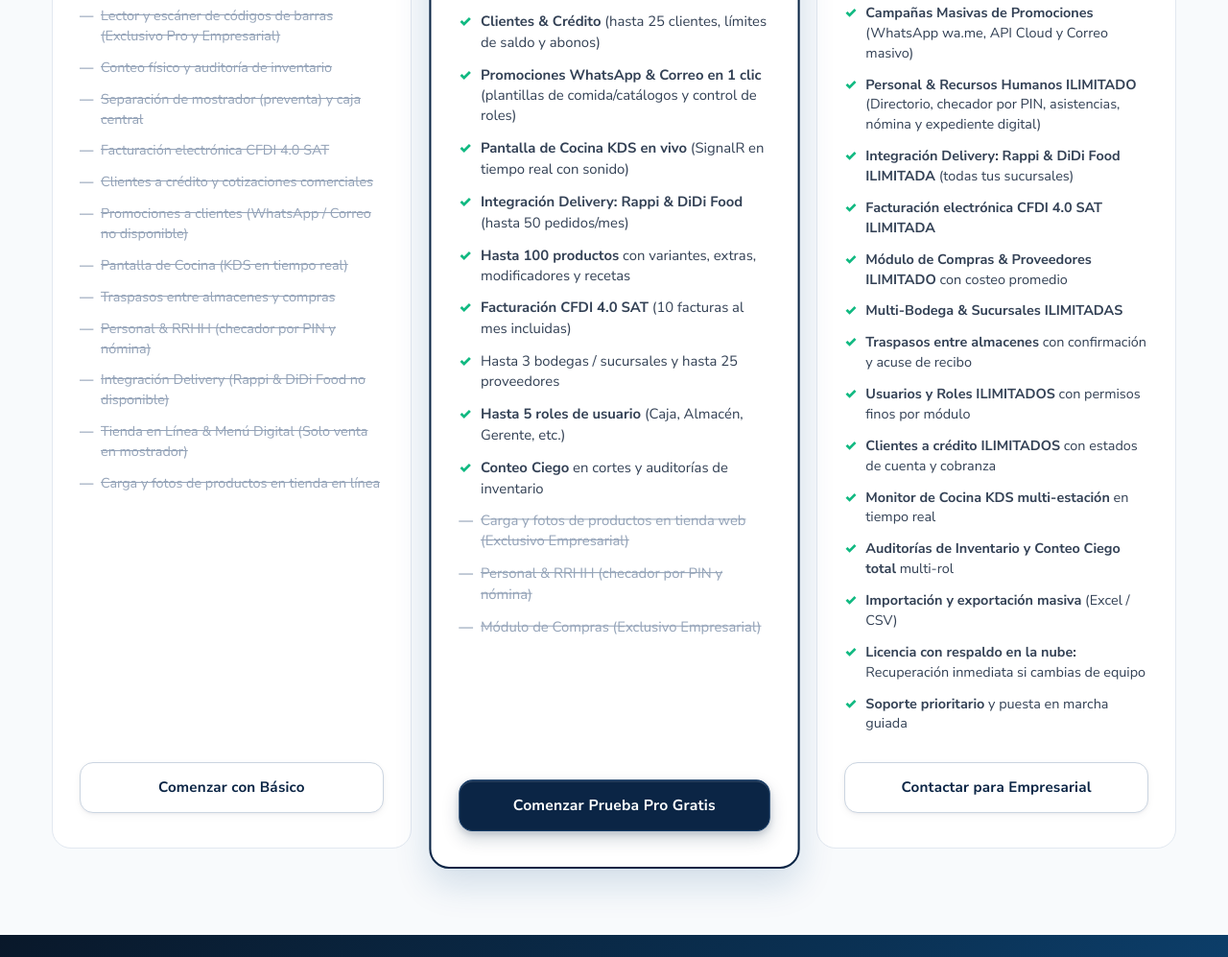
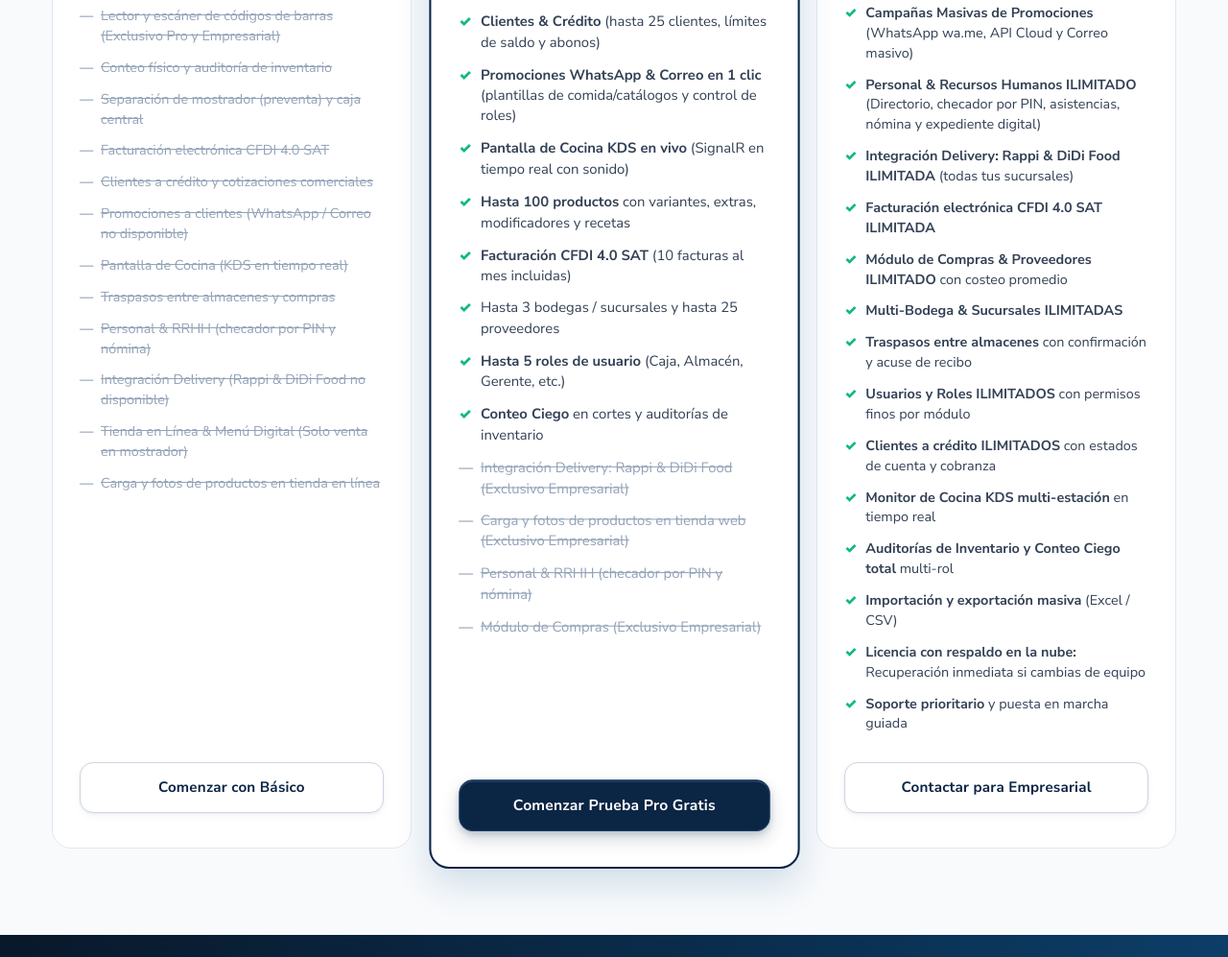
Before and after one commit to J3susAlf/puntogo-landing, a website: page index.html in a window 1280 px wide. Shown: the part 6274-7271 px from the top of the page at 96% size. Drawn offline with Linux system fonts and the light colour scheme.

Commit message:
AJUSTE EN LA PAGINA WEB

```diff
--- a/index.html
+++ b/index.html
@@ -2276,12 +2276,12 @@
             <li class="check"><strong>Promociones WhatsApp & Correo en 1 clic</strong> (plantillas de comida/catálogos y
               control de roles)</li>
             <li class="check"><strong>Pantalla de Cocina KDS en vivo</strong> (SignalR en tiempo real con sonido)</li>
-            <li class="check"><strong>Integración Delivery: Rappi & DiDi Food</strong> (hasta 50 pedidos/mes)</li>
             <li class="check"><strong>Hasta 100 productos</strong> con variantes, extras, modificadores y recetas</li>
             <li class="check"><strong>Facturación CFDI 4.0 SAT</strong> (10 facturas al mes incluidas)</li>
             <li class="check">Hasta 3 bodegas / sucursales y hasta 25 proveedores</li>
             <li class="check"><strong>Hasta 5 roles de usuario</strong> (Caja, Almacén, Gerente, etc.)</li>
             <li class="check"><strong>Conteo Ciego</strong> en cortes y auditorías de inventario</li>
+            <li class="unsupported">Integración Delivery: Rappi & DiDi Food (Exclusivo Empresarial)</li>
             <li class="unsupported">Carga y fotos de productos en tienda web (Exclusivo Empresarial)</li>
             <li class="unsupported">Personal & RRHH (checador por PIN y nómina)</li>
             <li class="unsupported">Módulo de Compras (Exclusivo Empresarial)</li>
```
